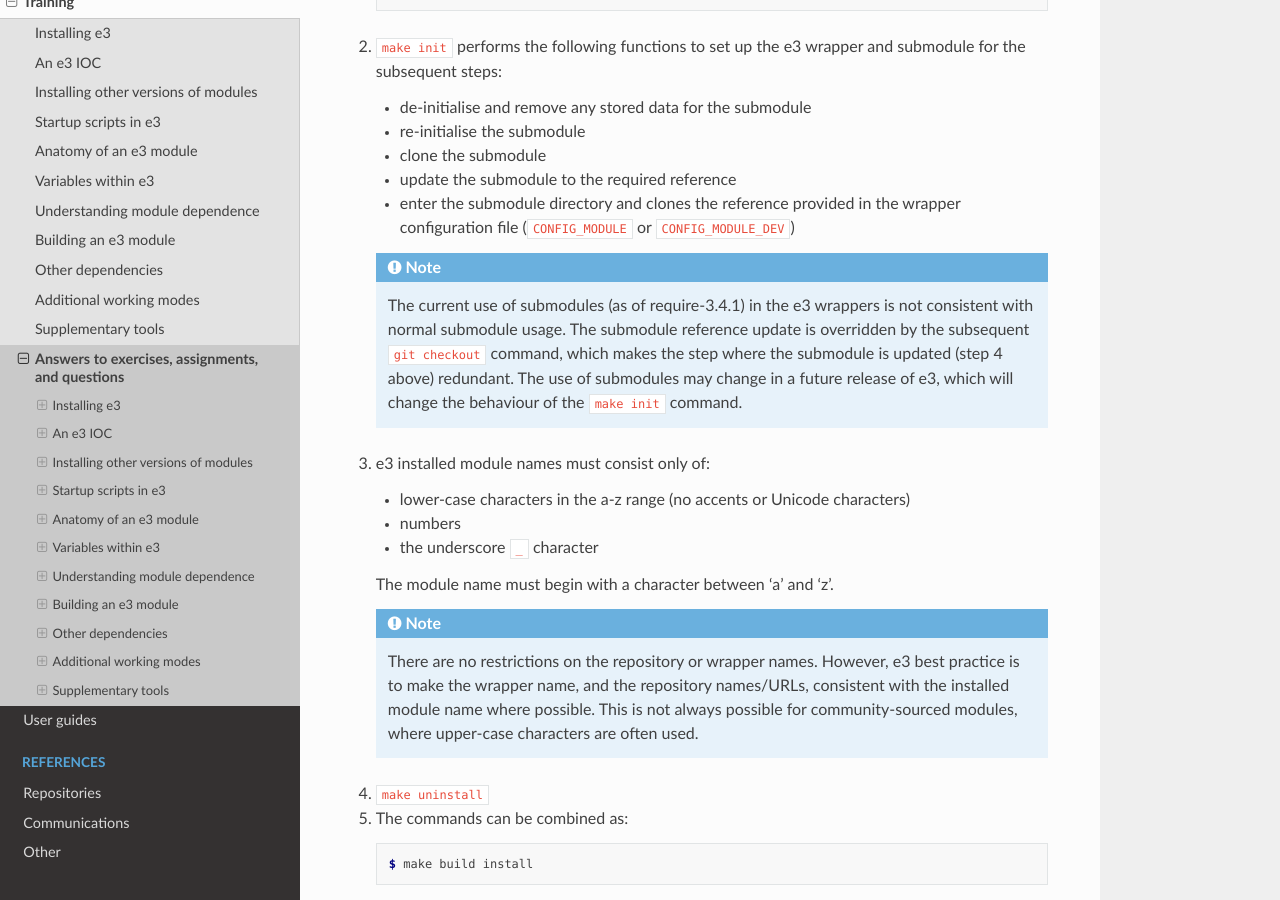
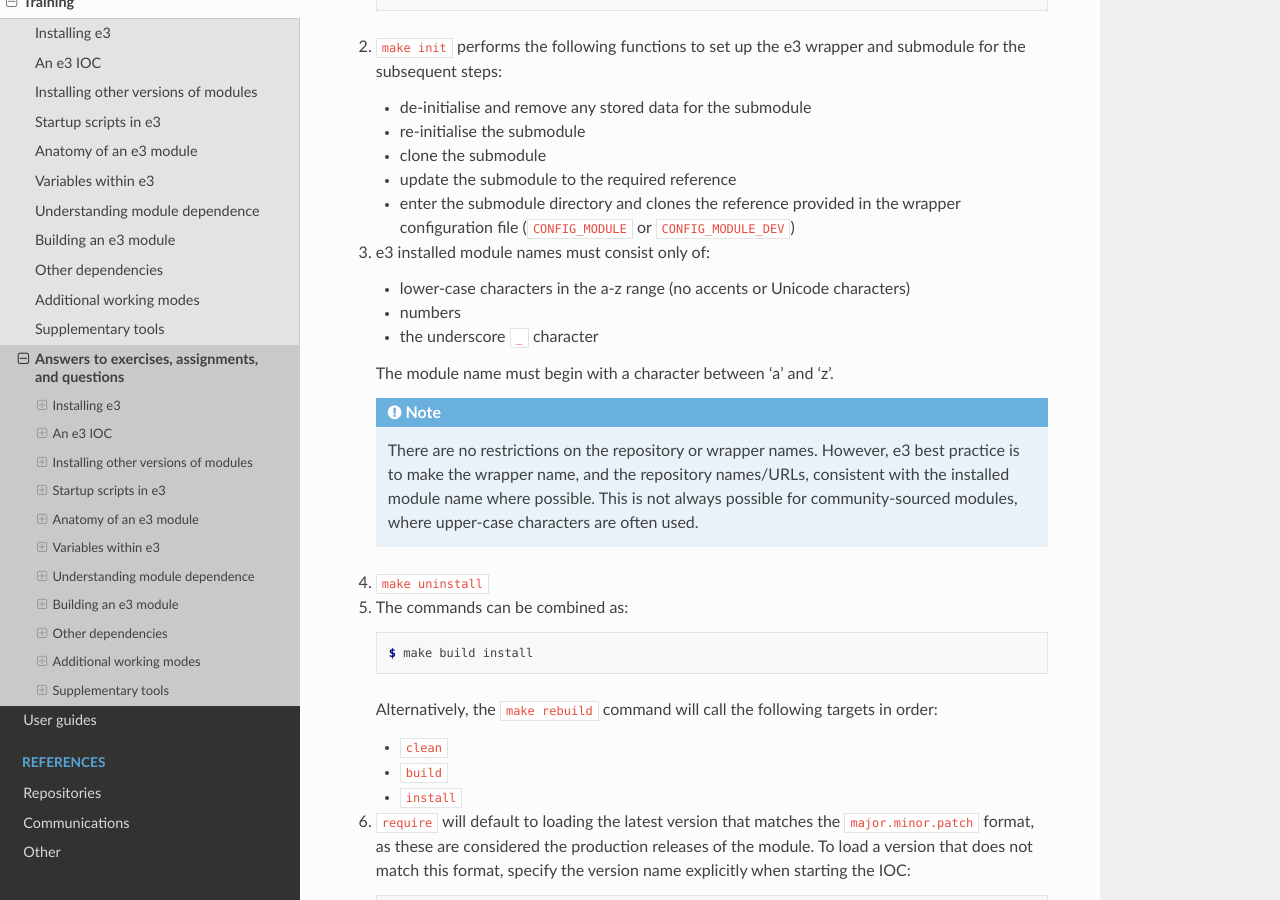
Before and after one commit to ttkorhonen/e3pages, a Sphinx documentation site: the page built from docs/kb/training/workbook/99_exercise_answers.md, in a window 1280 px wide and 900 px high, scrolled down 3008 px. Built offline with Sphinx 7.4.7 and the Read the Docs theme 2.0.0, drawn with Linux system fonts in a browser that asks for light colours.

Commit message:
Remove note about potential submodule usage change

```diff
--- a/docs/kb/training/workbook/99_exercise_answers.md
+++ b/docs/kb/training/workbook/99_exercise_answers.md
@@ -156,15 +156,6 @@ None
    - enter the submodule directory and clones the reference provided in the
 	 wrapper configuration file (`CONFIG_MODULE` or `CONFIG_MODULE_DEV`)
 
-   :::{Note}
-   The current use of submodules (as of require-3.4.1) in the e3 wrappers is not
-   consistent with normal submodule usage. The submodule reference update is
-   overridden by the subsequent `git checkout` command, which makes the step
-   where the submodule is updated (step 4 above) redundant. The use of
-   submodules may change in a future release of e3, which will change the
-   behaviour of the `make init` command.
-   :::
-
 3. e3 installed module names must consist only of:
    - lower-case characters in the a-z range (no accents or Unicode characters)
    - numbers
```
